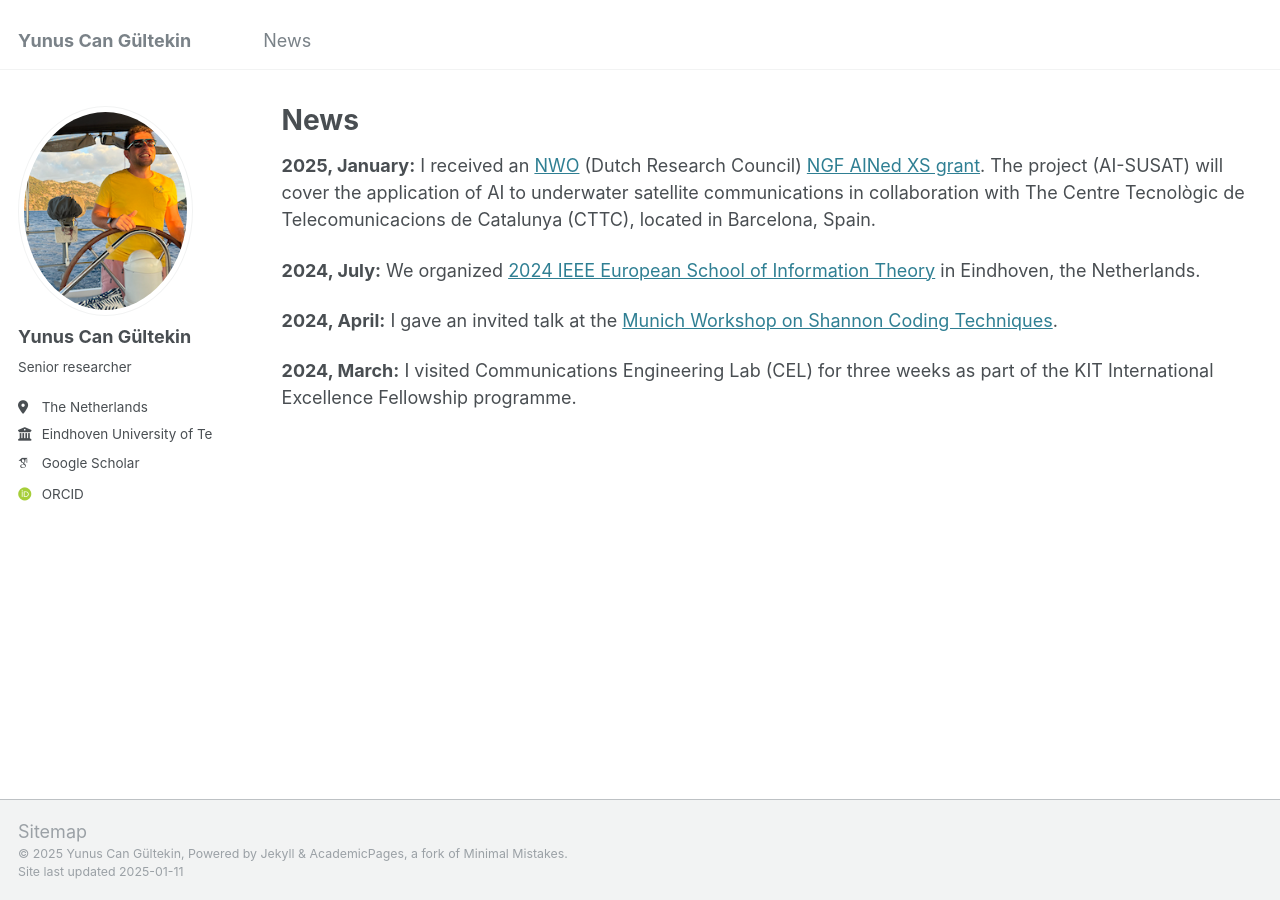
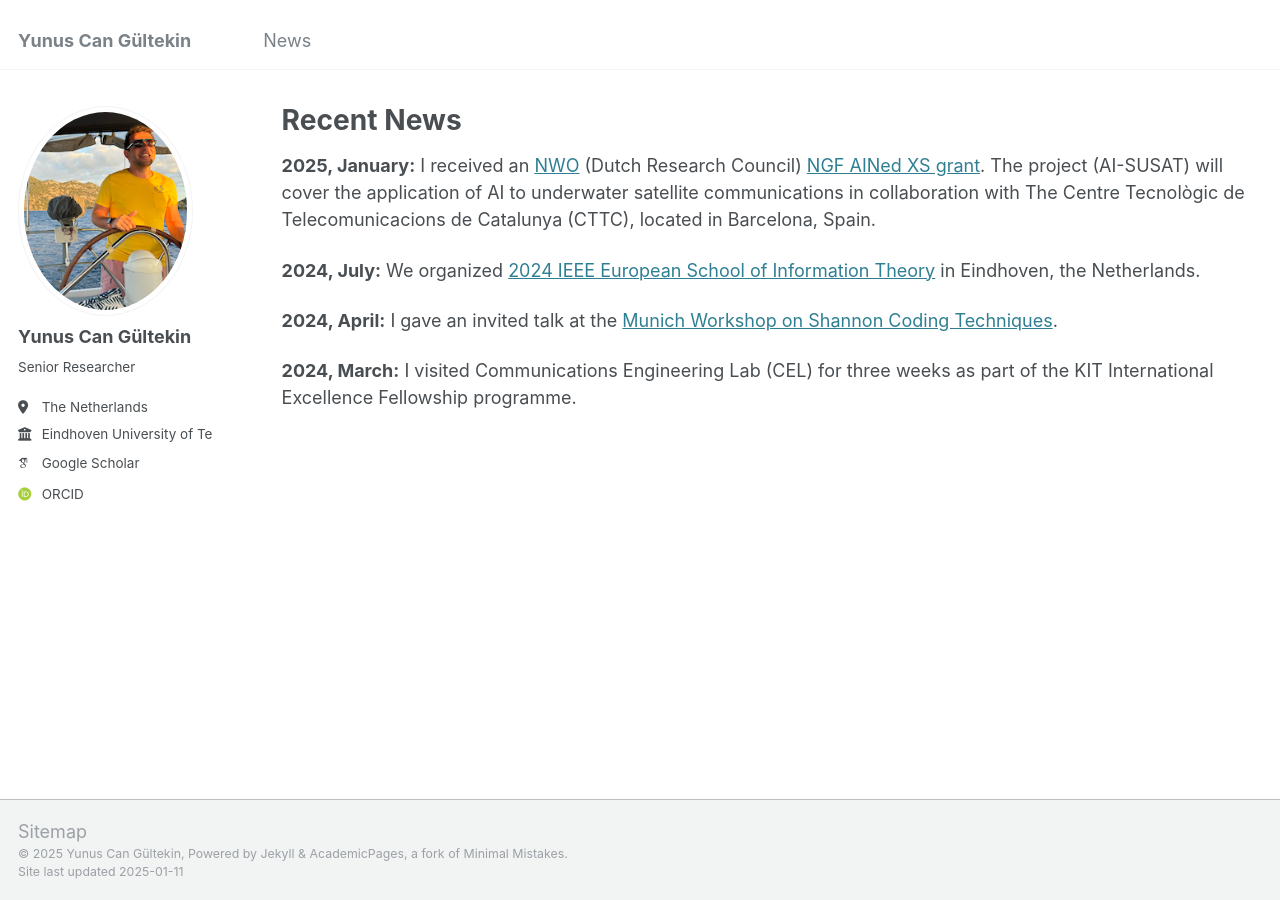
Before and after one commit to ycgultekin/ycgultekin.github.io, a Jekyll site: the page built from _pages/news.md, in a window 1280 px wide. Built offline with Jekyll 4.4.1, drawn with Linux system fonts in a browser that asks for light colours; some web fonts are replaced.

Commit message:
news -> recent news

```diff
--- a/_config.yml
+++ b/_config.yml
@@ -24,7 +24,7 @@ author:
   avatar           : "profileycg2.png"
   name             : "Yunus Can Gültekin"
   pronouns         : # example: "she/her"
-  bio              : "Senior researcher"
+  bio              : "Senior Researcher"
   location         : "The Netherlands"
   employer         : "Eindhoven University of Tech."
   uri              : # URL
--- a/_pages/news.md
+++ b/_pages/news.md
@@ -1,6 +1,6 @@
 ---
 layout: archive
-title: "News"
+title: "Recent News"
 sitemap: true
 permalink: /news/
 author_profile: true
```
